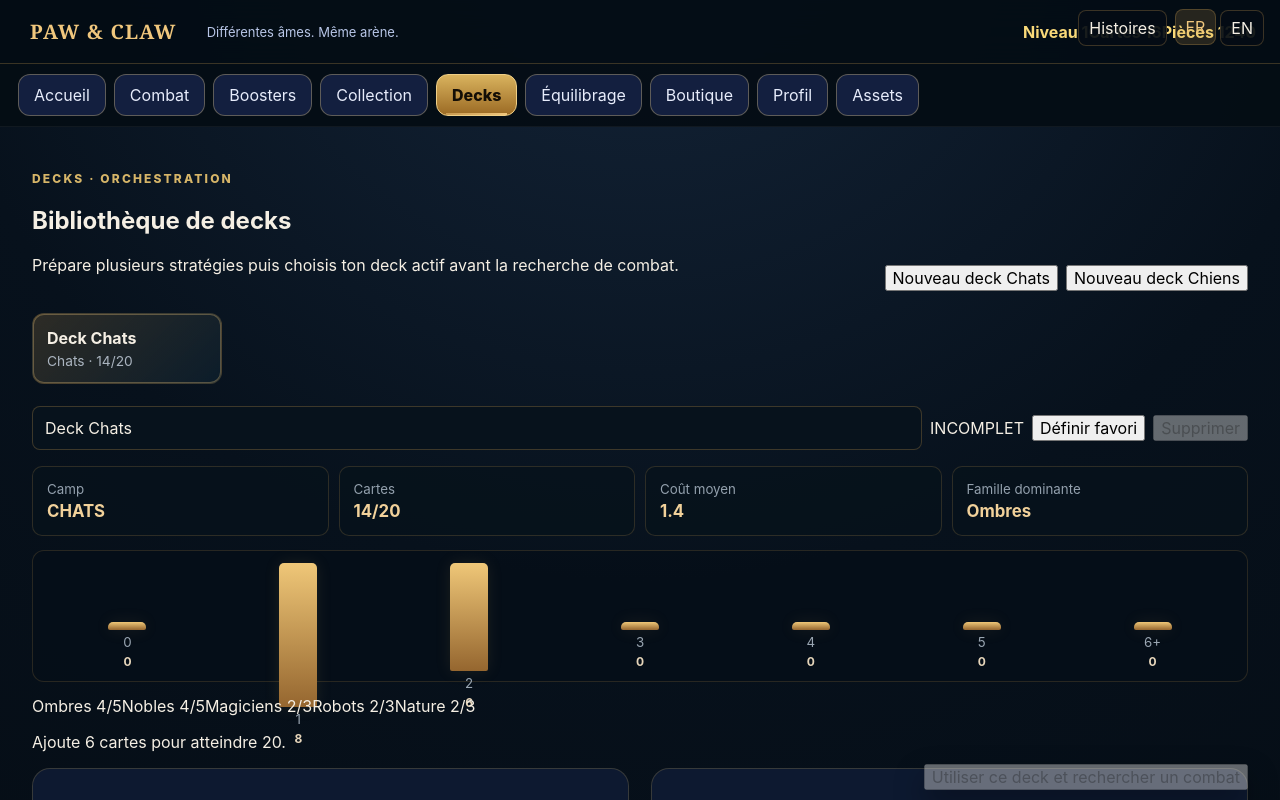
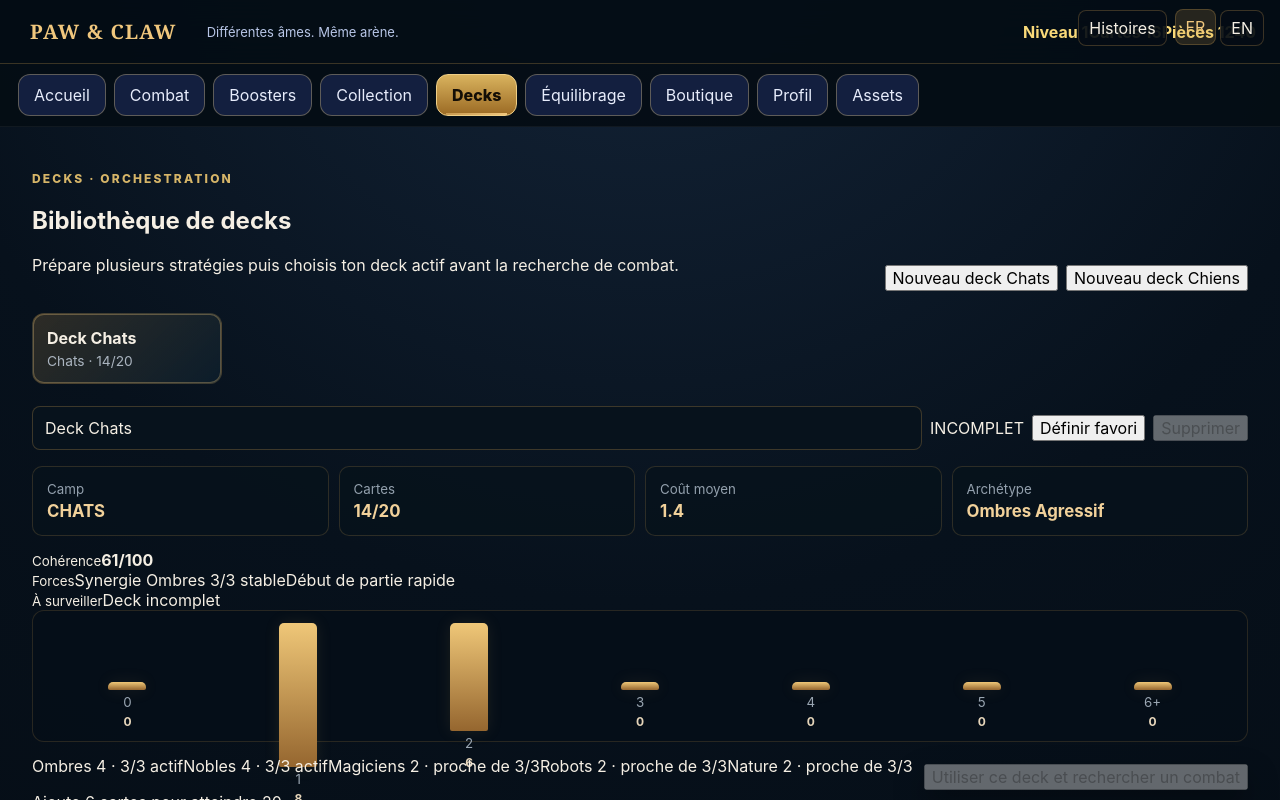
Before and after one commit to NJS114/paw-claw, a React (Vite) app: page / in a window 1280 px wide. Both pictures are taken after a click on the button "Préparer mes decks". Shown: the top 800 px of the page. Built offline with nearby package versions, Linux system fonts and the light colour scheme.

Commit message:
Add archetype analysis to deck studio

```diff
--- a/src/DeckStudio.tsx
+++ b/src/DeckStudio.tsx
@@ -3,6 +3,7 @@ import { cards,type CardData } from './data/gameCards';
 import type { OwnedCards } from './data/collection';
 import { DECK_SIZE,validateDeck,type SavedDeck } from './data/deck';
 import { speciesOf,type Species } from './data/loreSynergies';
+import { analyzeDeck } from './data/deckAnalysis';
 import { createDeckProfile,deleteDeck,loadActiveDeckId,loadDeckLibrary,saveActiveDeckId,saveDeckLibrary,toggleFavorite,upsertDeck,type DeckLibrary,type DeckProfile } from './data/deckLibrary';
 
 function costCurve(deck:DeckProfile){const curve=[0,0,0,0,0,0,0];for(const id of deck.cardIds){const c=cards.find(x=>x.id===id);if(c)curve[Math.min(6,c.cost)]++}return curve}
@@ -15,7 +16,7 @@ export function DeckStudio({owned,activeDeck,onActiveDeckChange,onPlay}:{owned:O
  useEffect(()=>{saveDeckLibrary(lib)},[lib]);
  useEffect(()=>{if(active){saveActiveDeckId(active.id);onActiveDeckChange({version:1,name:active.name,cardIds:active.cardIds,updatedAt:active.updatedAt})}},[active?.id,active?.updatedAt]);
  if(!active)return <section className="deck-studio"><button className="primary" onClick={()=>{const d=createDeckProfile('Chat');setLib({version:1,decks:[d]});setActiveId(d.id)}}>Créer un deck</button></section>;
- const validation=validateDeck(active,cards,owned),curve=costCurve(active),familyCounts=families(active);
+ const validation=validateDeck(active,cards,owned),curve=costCurve(active),familyCounts=families(active),analysis=analyzeDeck(active);
  function save(deck:DeckProfile){setLib(l=>upsertDeck(l,deck))}
  function add(c:CardData){if(active.cardIds.length>=DECK_SIZE)return;save({...active,cardIds:[...active.cardIds,c.id]})}
  function remove(id:string){const i=active.cardIds.lastIndexOf(id);if(i<0)return;const next=[...active.cardIds];next.splice(i,1);save({...active,cardIds:next})}
@@ -25,9 +26,10 @@ export function DeckStudio({owned,activeDeck,onActiveDeckChange,onPlay}:{owned:O
  return <section className="deck-studio"><div className="deck-studio-head"><div><p className="eyebrow">DECKS · ORCHESTRATION</p><h2>Bibliothèque de decks</h2><p>Prépare plusieurs stratégies puis choisis ton deck actif avant la recherche de combat.</p></div><div className="deck-create-actions"><button onClick={()=>make('Chat')}>Nouveau deck Chats</button><button onClick={()=>make('Chien')}>Nouveau deck Chiens</button></div></div>
  <div className="deck-library-strip">{[...lib.decks].sort((a,b)=>Number(b.favorite)-Number(a.favorite)||b.updatedAt-a.updatedAt).map(d=><button key={d.id} className={d.id===active.id?'active':''} onClick={()=>setActiveId(d.id)}><strong>{d.name}</strong><span>{d.species}s · {d.cardIds.length}/{DECK_SIZE}</span>{d.favorite&&<small>Favori</small>}</button>)}</div>
  <div className="deck-editor-toolbar"><input value={active.name} onChange={e=>save({...active,name:e.target.value.slice(0,28)})} aria-label="Nom du deck"/><span className={`deck-validity ${validation.valid?'valid':'invalid'}`}>{validation.valid?'PRÊT':'INCOMPLET'}</span><button onClick={()=>setLib(l=>toggleFavorite(l,active.id))}>{active.favorite?'Retirer favori':'Définir favori'}</button><button onClick={removeDeck} disabled={lib.decks.length<=1}>Supprimer</button></div>
- <div className="deck-analysis-grid"><article><small>Camp</small><strong>{active.species.toUpperCase()}S</strong></article><article><small>Cartes</small><strong>{active.cardIds.length}/{DECK_SIZE}</strong></article><article><small>Coût moyen</small><strong>{active.cardIds.length?(active.cardIds.reduce((s,id)=>s+(cards.find(c=>c.id===id)?.cost??0),0)/active.cardIds.length).toFixed(1):'0.0'}</strong></article><article><small>Famille dominante</small><strong>{Object.entries(familyCounts).sort((a,b)=>b[1]-a[1])[0]?.[0]??'Aucune'}</strong></article></div>
+ <div className="deck-analysis-grid"><article><small>Camp</small><strong>{active.species.toUpperCase()}S</strong></article><article><small>Cartes</small><strong>{active.cardIds.length}/{DECK_SIZE}</strong></article><article><small>Coût moyen</small><strong>{active.cardIds.length?(active.cardIds.reduce((s,id)=>s+(cards.find(c=>c.id===id)?.cost??0),0)/active.cardIds.length).toFixed(1):'0.0'}</strong></article><article><small>Archétype</small><strong>{analysis.name}</strong></article></div>
+ <div className="deck-coherence"><div><small>Cohérence</small><strong>{analysis.score}/100</strong><span className="coherence-track"><i style={{width:`${analysis.score}%`}}/></span></div><div><small>Forces</small>{analysis.strengths.length?analysis.strengths.map(x=><span key={x}>{x}</span>):<span>À construire</span>}</div><div><small>À surveiller</small>{analysis.warnings.length?analysis.warnings.map(x=><span key={x}>{x}</span>):<span>Courbe saine</span>}</div></div>
  <div className="cost-curve" aria-label="Courbe de coût">{curve.map((n,c)=><div key={c}><span style={{height:`${Math.max(8,n*18)}px`}}/><small>{c===6?'6+':c}</small><b>{n}</b></div>)}</div>
- <div className="deck-synergy-preview">{Object.entries(familyCounts).sort((a,b)=>b[1]-a[1]).slice(0,6).map(([family,count])=><span key={family}>{family} {count}/{count>=5?5:count>=3?5:3}</span>)}</div>
+ <div className="deck-synergy-preview">{analysis.thresholds.map(x=><span key={x.family}>{x.family} {x.count} · {x.tier}</span>)}{analysis.lore.map(x=><span className="lore-chip" key={x}>Histoire · {x}</span>)}</div>
  {validation.issues.length>0&&<div className="deck-issues">{validation.issues.slice(0,4).map(x=><p key={x}>{x}</p>)}</div>}
  <div className="deck-columns"><div><h3>{active.name}</h3><div className="deck-list">{active.cardIds.map((id,i)=>{const c=cards.find(x=>x.id===id);return c?<button key={`${id}-${i}`} onClick={()=>remove(id)}><span>{c.family} · {c.name}<small className="deck-card-species">{c.rarity} · coût {c.cost}</small></span><span>Retirer</span></button>:null})}</div></div><div><h3>Disponibles · {active.species}s</h3><div className="deck-list">{pool.map(c=><button key={c.id} disabled={active.cardIds.length>=DECK_SIZE} onClick={()=>add(c)}><span>{c.family} · {c.name}<small className="deck-card-species">{c.rarity} · coût {c.cost}</small></span><span>Ajouter</span></button>)}</div></div></div>
  <div className="deck-launch"><button className="primary" disabled={!validation.valid} onClick={onPlay}>Utiliser ce deck et rechercher un combat</button></div></section>
```
